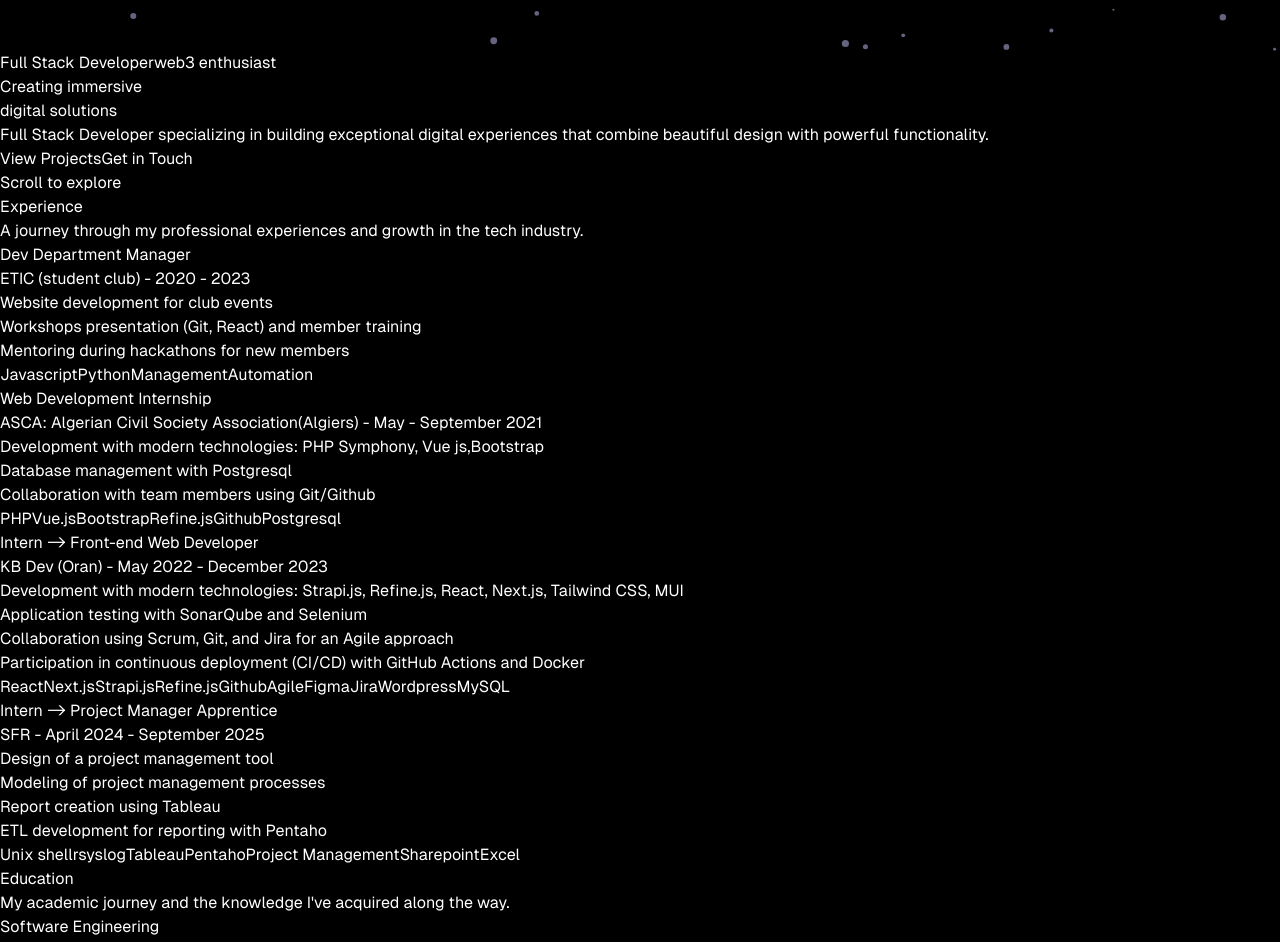
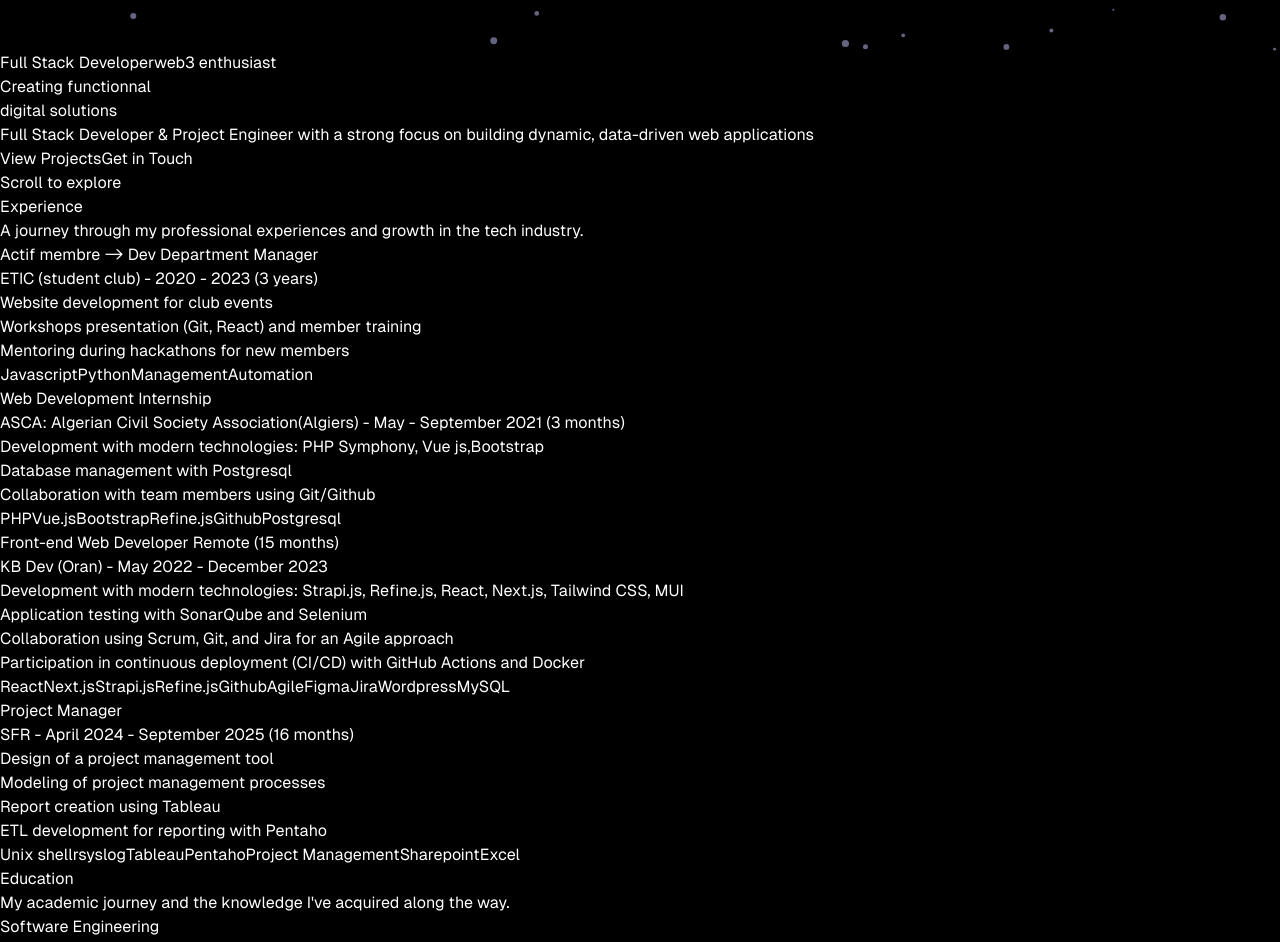
Before and after one commit to moradlarbi/my_portfolio, a Next.js app: page / in a window 1280 px wide. Shown: the part 860-1802 px from the top of the page. Built offline with nearby package versions, Linux system fonts and the light colour scheme.

Commit message:
update content

```diff
--- a/src/components/AboutJourney.tsx
+++ b/src/components/AboutJourney.tsx
@@ -6,9 +6,9 @@
 
 const experiences = [
   {
-    poste: "Dev Department Manager",
+    poste: "Actif membre -> Dev Department Manager",
     entreprise: "ETIC (student club)",
-    periode: "2020 - 2023",
+    periode: "2020 - 2023 (3 years)",
     missions: [
       "Website development for club events",
       "Workshops presentation (Git, React) and member training",
@@ -20,7 +20,7 @@
   {
     poste: "Web Development Internship",
     entreprise: "ASCA: Algerian Civil Society Association(Algiers)",
-    periode: "May - September 2021",
+    periode: "May - September 2021 (3 months)",
     missions: [
       "Development with modern technologies: PHP Symphony, Vue js,Bootstrap",
       "Database management with Postgresql",
@@ -30,7 +30,7 @@
     image: "/images/morad.webp",
   },
   {
-    poste: "Intern -> Front-end Web Developer",
+    poste: "Front-end Web Developer Remote (15 months)",
     entreprise: "KB Dev (Oran)",
     periode: "May 2022 - December 2023",
     missions: [
@@ -43,9 +43,9 @@
     image: "/images/kb.jpg",
   },
   {
-    poste: "Intern -> Project Manager Apprentice",
+    poste: "Project Manager",
     entreprise: "SFR",
-    periode: "April 2024 - September 2025",
+    periode: "April 2024 - September 2025 (16 months)",
     missions: [
       "Design of a project management tool",
       "Modeling of project management processes",
--- a/src/components/Landing.tsx
+++ b/src/components/Landing.tsx
@@ -122,7 +122,7 @@
             Creating{" "}
             <span className="inline-block">
               <span className="bg-gradient-to-r from-purple-400 via-blue-400 to-blue-500 text-transparent bg-clip-text">
-                immersive
+                functionnal
               </span>
             </span>
             <br />
@@ -130,8 +130,7 @@
           </h1>
 
           <p className="max-w-2xl text-xl text-gray-400 mt-6">
-            Full Stack Developer specializing in building exceptional digital experiences that combine beautiful design
-            with powerful functionality.
+          Full Stack Developer & Project Engineer with a strong focus on building dynamic, data-driven web applications
           </p>
         </motion.div>
 
--- a/src/components/ProjectsCarousel.tsx
+++ b/src/components/ProjectsCarousel.tsx
@@ -72,7 +72,7 @@
         <div className="mb-20">
           <h2 className="text-5xl md:text-7xl font-bold mb-6">Selected Works</h2>
           <p className="text-xl text-gray-400 max-w-2xl">
-            Explore our portfolio of innovative digital solutions that showcase our expertise in creating immersive and
+            Explore my portfolio of innovative digital solutions that showcase my expertise in creating
             functional web experiences.
           </p>
         </div>
--- a/src/data/projects.ts
+++ b/src/data/projects.ts
@@ -54,7 +54,7 @@
       ],
       tag: ["Back-end", "Front-end", "message broker", "operational-research"],
       image: "/images/schedaut1.png",
-      gallery: ["/images/schedaut2.png", "/images/schedaut3.png", "/images/schedaut4.png"],
+      gallery: ["/images/schedaut1.png","/images/schedaut2.png", "/images/schedaut3.png", "/images/schedaut4.png"],
       githubRepos: [
         { name: "front", url: "https://github.com/moradlarbi/SCHEDAUT_Front" },
         { name: "back", url: "https://github.com/moradlarbi/SCHEDAUT_Back" }
```
